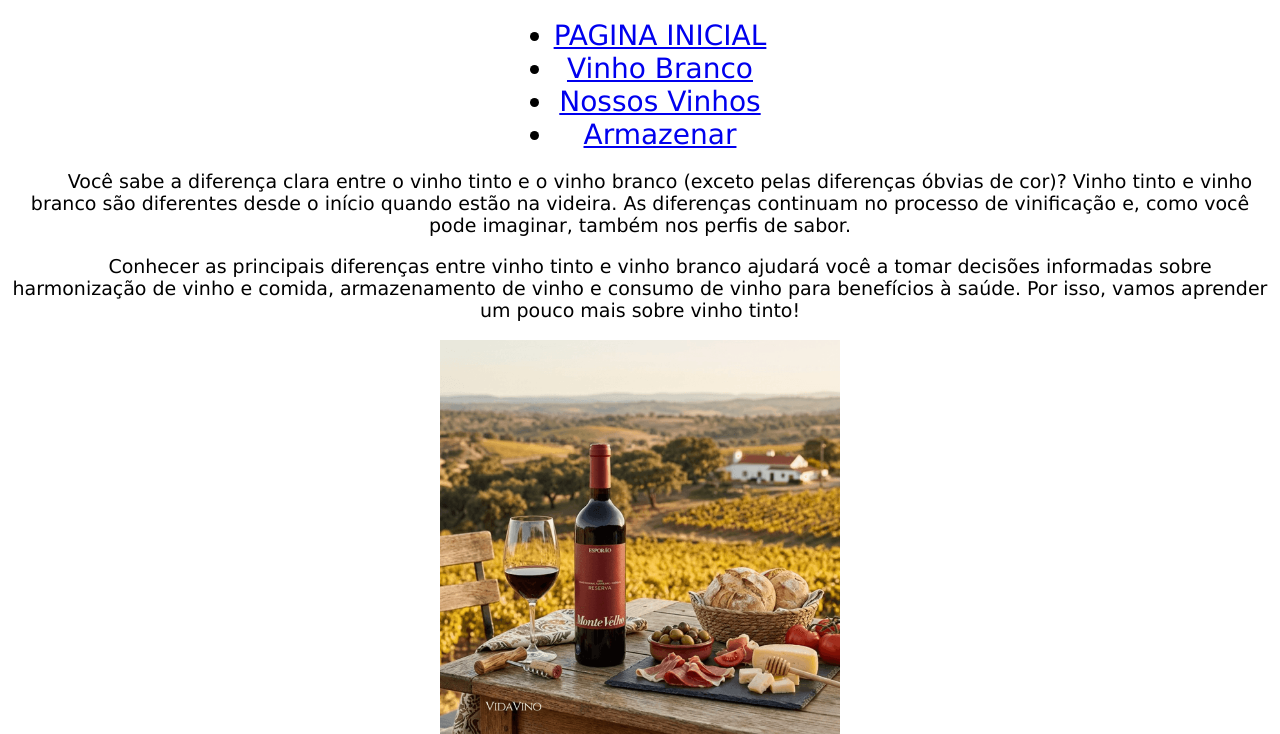
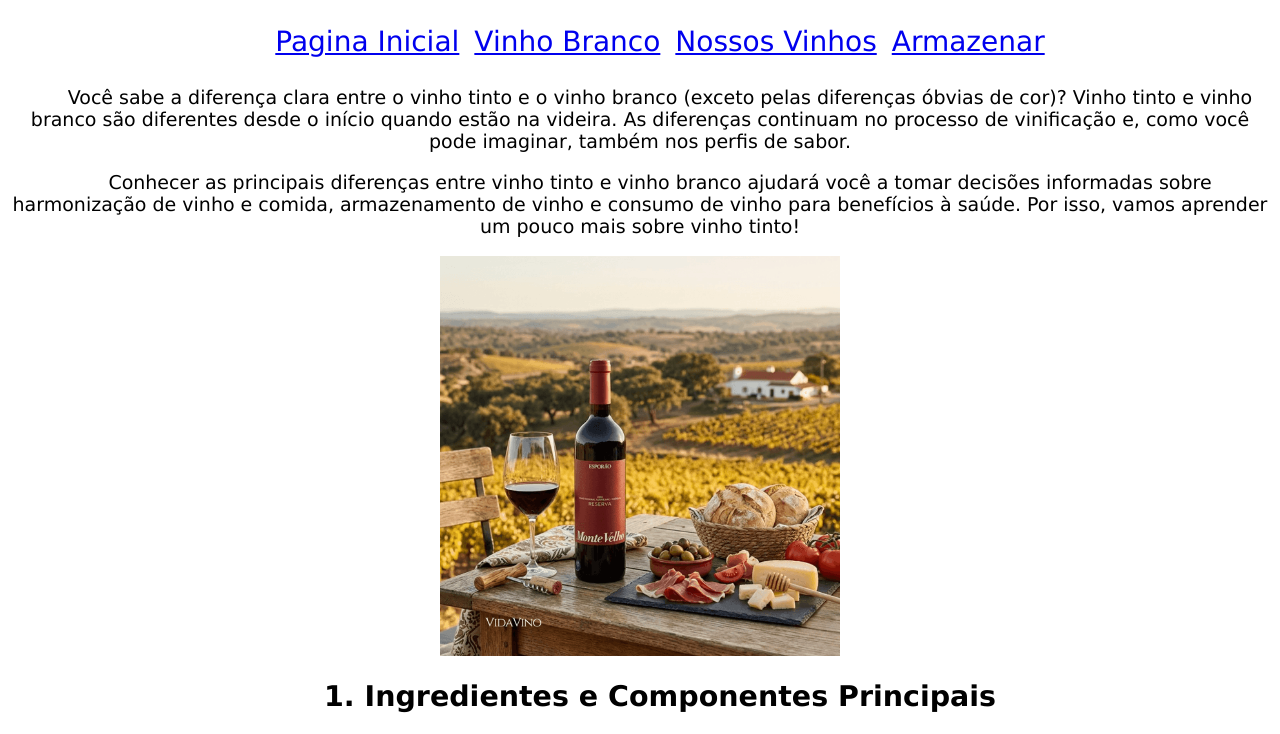
Before and after one commit to LuizFelipeCc/CheckPoint01_FrontEnd_VinheriaAgnello, a plain HTML site: page src/assets/pages/paginaDeVinhosTinto.html in a window 1280 px wide. Shown: the part 62-796 px from the top of the page. Drawn offline with Linux system fonts and the light colour scheme.

Commit message:
Codigo centralizado e remoção de letras maiusculas desnecessarias.

```diff
--- a/src/assets/pages/paginaDeVinhosTinto.html
+++ b/src/assets/pages/paginaDeVinhosTinto.html
@@ -11,8 +11,8 @@
     <div style="text-align: center;">
     <h1 class="corTituloPrincipal" id="topo">Vinheria Agnello - VINHO TINTO</h1>
     <section class="aumentarSubtitulo">
-    <ul style="display: table; margin: 0 auto;">
-        <li><a href="../../../index.html">PAGINA INICIAL</a></li>
+    <ul style="display: flex; justify-content: center; gap: 15px; list-style: none;">
+        <li><a href="../../../index.html">Pagina Inicial</a></li>
         <li><a href="/src/assets/pages/paginaDeVinhosBranco.html">Vinho Branco</a></li>
         <li><a href="/src/assets/pages/paginaDeVinhosDaLoja.html">Nossos Vinhos</a></li>
         <li><a href="/src/assets/pages/paginaDeInformacaoDeArmazenamento.html">Armazenar</a></li>
```
